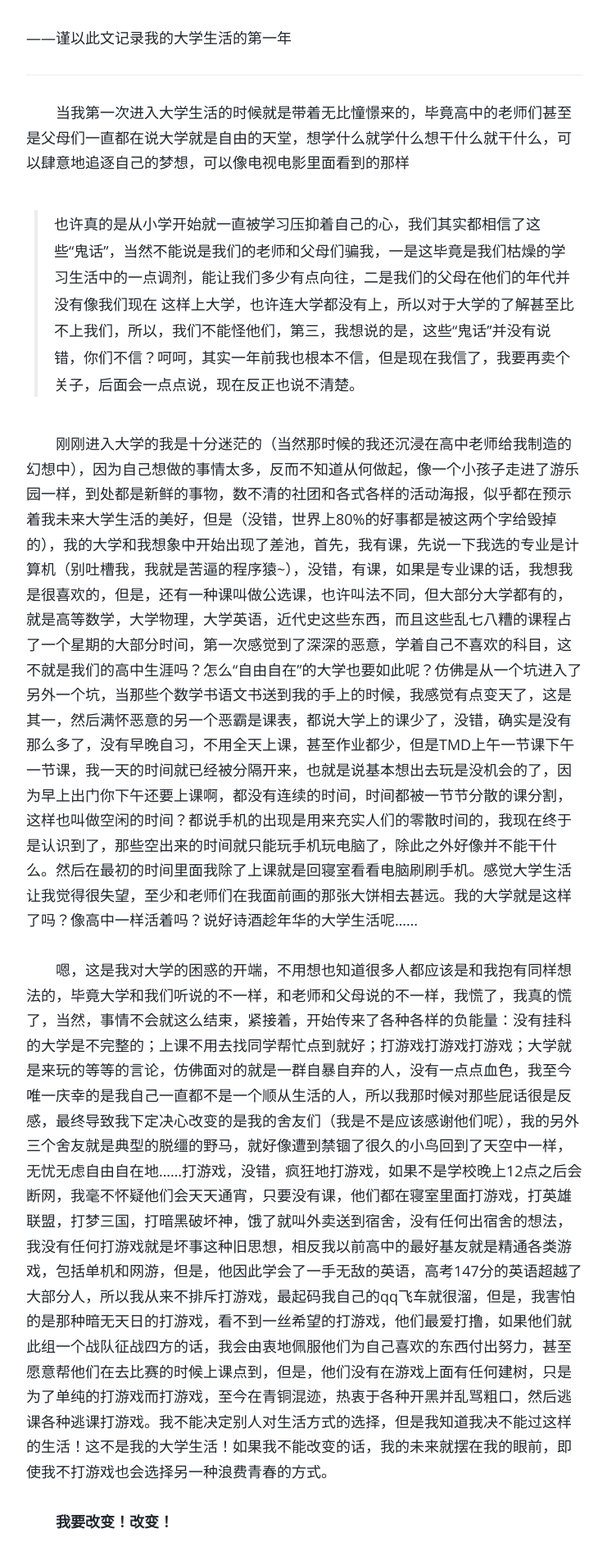
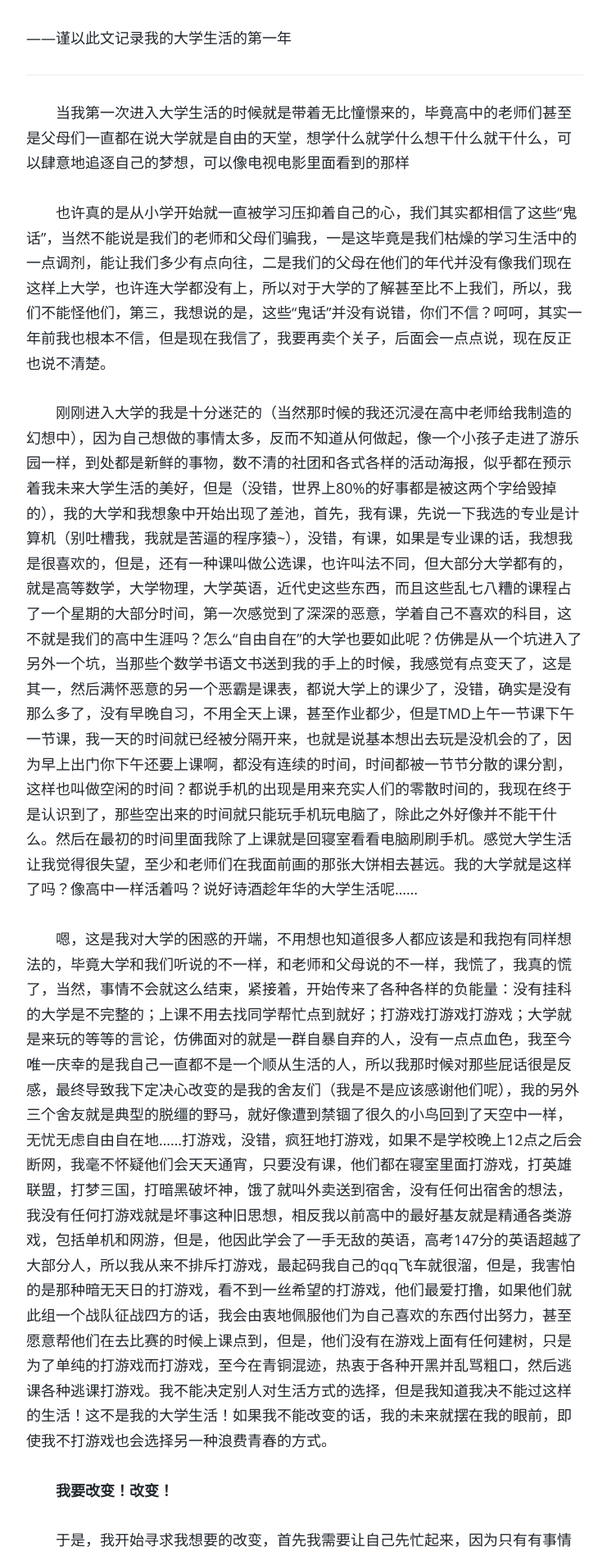
Before and after one commit to lanyuanxiaoyao/lanyuanxiaoyao.github.io, a Jekyll site: the page built from _posts/2016-01-31-about_university.markdown, in a window 1280 px wide. Shown: the part 1691-3589 px from the top of the page at 82% size, without its empty margins (268-1009 px from the left). Built offline with Jekyll 4.4.1, drawn with Linux system fonts in a browser that asks for light colours; comment, search, counter and statistics services are not loaded.

Commit message:
2016.2.4

```diff
--- a/_posts/2016-01-31-about_university.markdown
+++ b/_posts/2016-01-31-about_university.markdown
@@ -24,7 +24,7 @@ tag: 知乎
 
 　　当我第一次进入大学生活的时候就是带着无比憧憬来的，毕竟高中的老师们甚至是父母们一直都在说大学就是自由的天堂，想学什么就学什么想干什么就干什么，可以肆意地追逐自己的梦想，可以像电视电影里面看到的那样
 
-><font size="4">也许真的是从小学开始就一直被学习压抑着自己的心，我们其实都相信了这些“鬼话”，当然不能说是我们的老师和父母们骗我，一是这毕竟是我们枯燥的学习生活中的一点调剂，能让我们多少有点向往，二是我们的父母在他们的年代并没有像我们现在 这样上大学，也许连大学都没有上，所以对于大学的了解甚至比不上我们，所以，我们不能怪他们，第三，我想说的是，这些“鬼话”并没有说错，你们不信？呵呵，其实一年前我也根本不信，但是现在我信了，我要再卖个关子，后面会一点点说，现在反正也说不清楚。</font>
+　　也许真的是从小学开始就一直被学习压抑着自己的心，我们其实都相信了这些“鬼话”，当然不能说是我们的老师和父母们骗我，一是这毕竟是我们枯燥的学习生活中的一点调剂，能让我们多少有点向往，二是我们的父母在他们的年代并没有像我们现在 这样上大学，也许连大学都没有上，所以对于大学的了解甚至比不上我们，所以，我们不能怪他们，第三，我想说的是，这些“鬼话”并没有说错，你们不信？呵呵，其实一年前我也根本不信，但是现在我信了，我要再卖个关子，后面会一点点说，现在反正也说不清楚。
 
 　　刚刚进入大学的我是十分迷茫的（当然那时候的我还沉浸在高中老师给我制造的幻想中），因为自己想做的事情太多，反而不知道从何做起，像一个小孩子走进了游乐园一样，到处都是新鲜的事物，数不清的社团和各式各样的活动海报，似乎都在预示着我未来大学生活的美好，但是（没错，世界上80%的好事都是被这两个字给毁掉的），我的大学和我想象中开始出现了差池，首先，我有课，先说一下我选的专业是计算机（别吐槽我，我就是苦逼的程序猿~），没错，有课，如果是专业课的话，我想我是很喜欢的，但是，还有一种课叫做公选课，也许叫法不同，但大部分大学都有的，就是高等数学，大学物理，大学英语，近代史这些东西，而且这些乱七八糟的课程占了一个星期的大部分时间，第一次感觉到了深深的恶意，学着自己不喜欢的科目，这不就是我们的高中生涯吗？怎么“自由自在”的大学也要如此呢？仿佛是从一个坑进入了另外一个坑，当那些个数学书语文书送到我的手上的时候，我感觉有点变天了，这是其一，然后满怀恶意的另一个恶霸是课表，都说大学上的课少了，没错，确实是没有那么多了，没有早晚自习，不用全天上课，甚至作业都少，但是TMD上午一节课下午一节课，我一天的时间就已经被分隔开来，也就是说基本想出去玩是没机会的了，因为早上出门你下午还要上课啊，都没有连续的时间，时间都被一节节分散的课分割，这样也叫做空闲的时间？都说手机的出现是用来充实人们的零散时间的，我现在终于是认识到了，那些空出来的时间就只能玩手机玩电脑了，除此之外好像并不能干什么。然后在最初的时间里面我除了上课就是回寝室看看电脑刷刷手机。感觉大学生活让我觉得很失望，至少和老师们在我面前画的那张大饼相去甚远。我的大学就是这样了吗？像高中一样活着吗？说好诗酒趁年华的大学生活呢……
 
```
